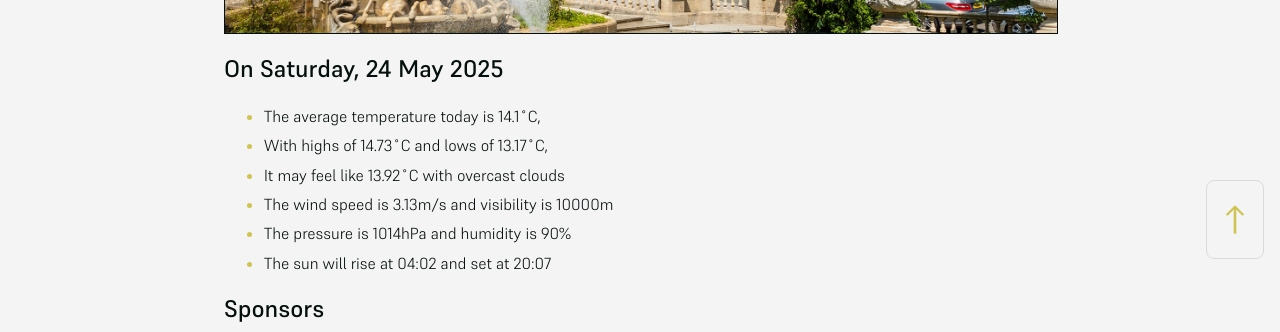
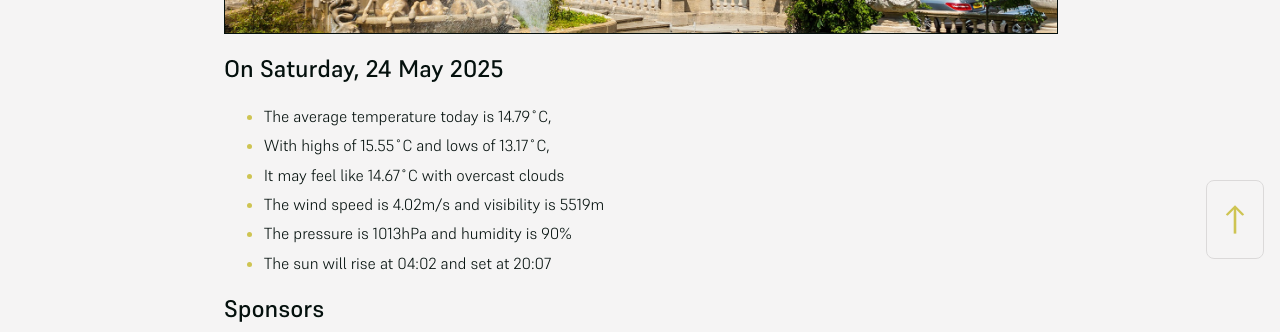
Before and after one commit to mat-0/cheltenham-open-data, a Jekyll site: the page built from index.md, in a window 1280 px wide. Shown: the part 625-957 px from the top of the page. Built offline with Jekyll 4.4.1, drawn with Linux system fonts in a browser that asks for light colours.

Commit message:
Updated 2025-05-24 03:15:30

```diff
--- a/index.md
+++ b/index.md
@@ -10,11 +10,11 @@ seo: Menu
 <!-- weather_marker starts -->
 ## On Saturday, 24 May 2025
 
-- The average temperature today is 14.1˚C,
-- With highs of 14.73˚C and lows of 13.17˚C,
-- It may feel like 13.92˚C with overcast clouds
-- The wind speed is 3.13m/s and visibility is 10000m
-- The pressure is 1014hPa and humidity is 90%
+- The average temperature today is 14.79˚C,
+- With highs of 15.55˚C and lows of 13.17˚C,
+- It may feel like 14.67˚C with overcast clouds
+- The wind speed is 4.02m/s and visibility is 5519m
+- The pressure is 1013hPa and humidity is 90%
 - The sun will rise at 04:02 and set at 20:07
 
 <!-- weather_marker ends -->
```
Also changed, not shown: _data/flood.json (+5 -27 lines), _pages/news.md (+9 -9 lines).
